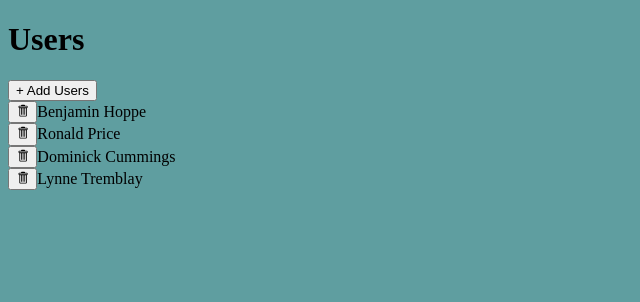
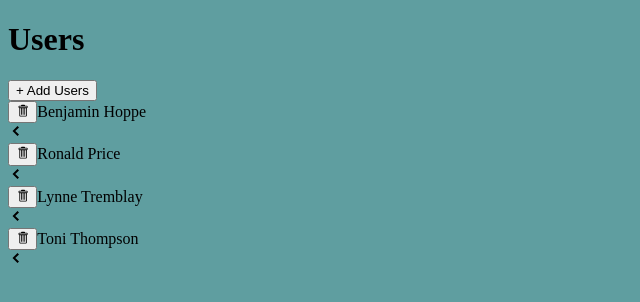
Before and after one commit to IsmayelAlam/practice_react, a React (Create React App) app in the folder react_practice010/: page / in a window 1280 px wide. Shown: the top 302 px of the page, without its empty margins (0-640 px from the left). Built offline with nearby package versions, Linux system fonts and the light colour scheme; data requests are answered from the project's data file.

Commit message:
add expandable function

```diff
--- a/react_practice010/bd.json
+++ b/react_practice010/bd.json
@@ -9,12 +9,12 @@
       "id": "mFrGThEj7ai6Hj6Qgm6BE"
     },
     {
-      "name": "Dominick Cummings",
-      "id": "BnNu6HLMzShjzuSctLdjd"
+      "name": "Lynne Tremblay",
+      "id": "wV_LrHSRhqfP7Yqhsf_6S"
     },
     {
-      "name": "Lynne Tremblay",
-      "id": "wV_LrHSRhqfP7Yqhsf_6S"
+      "name": "Toni Thompson",
+      "id": "6jdQKnMXgPwAWxpLNguu4"
     }
   ],
   "albums": [],
--- a/react_practice010/src/components/ExpandablePanel.js
+++ b/react_practice010/src/components/ExpandablePanel.js
@@ -1,3 +1,22 @@
+import { useState } from "react";
+import { GoChevronDown, GoChevronLeft } from "react-icons/go";
+
 export default function ExpandablePanel({ header, children }) {
-  return <div>hi</div>;
+  const [expanded, setExpanded] = useState(false);
+
+  const handleExpand = () => setExpanded(!expanded);
+
+  return (
+    <div className="mb-2 rounded bg-slate-700 text-white">
+      <div className="flex p-2 justify-between items-center">
+        <div className="flex flex-row items-center justify-between gap-3">
+          {header}
+        </div>
+        <div onClick={handleExpand} className="cursor-pointer">
+          {expanded ? <GoChevronDown /> : <GoChevronLeft />}
+        </div>
+      </div>
+      {expanded && <div className="p-2 border-t">children</div>}
+    </div>
+  );
 }
--- a/react_practice010/src/components/UserListItems.js
+++ b/react_practice010/src/components/UserListItems.js
@@ -2,6 +2,7 @@
 import { GoTrashcan } from "react-icons/go";
 import { removeUser } from "../store";
 import useThunk from "../hooks/useThunk";
+import ExpandablePanel from "./ExpandablePanel";
 
 export default function UsersListItem({ user }) {
   const [doRemoveUser, isLoading] = useThunk(removeUser);
@@ -10,16 +11,14 @@
     doRemoveUser(user);
   };
 
-  return (
-    <div className="mb-2 rounded bg-slate-700 text-white">
-      <div className="flex p-2 justify-between items-center cursor-pointer">
-        <div className="flex flex-row items-center justify-between gap-3">
-          <Button rounded secondary onClick={handleDelete} loading={isLoading}>
-            <GoTrashcan />
-          </Button>
-          {user.name}
-        </div>
-      </div>
-    </div>
+  const header = (
+    <>
+      <Button rounded secondary onClick={handleDelete} loading={isLoading}>
+        <GoTrashcan />
+      </Button>
+      {user.name}
+    </>
   );
+
+  return <ExpandablePanel header={header}>content</ExpandablePanel>;
 }
```
